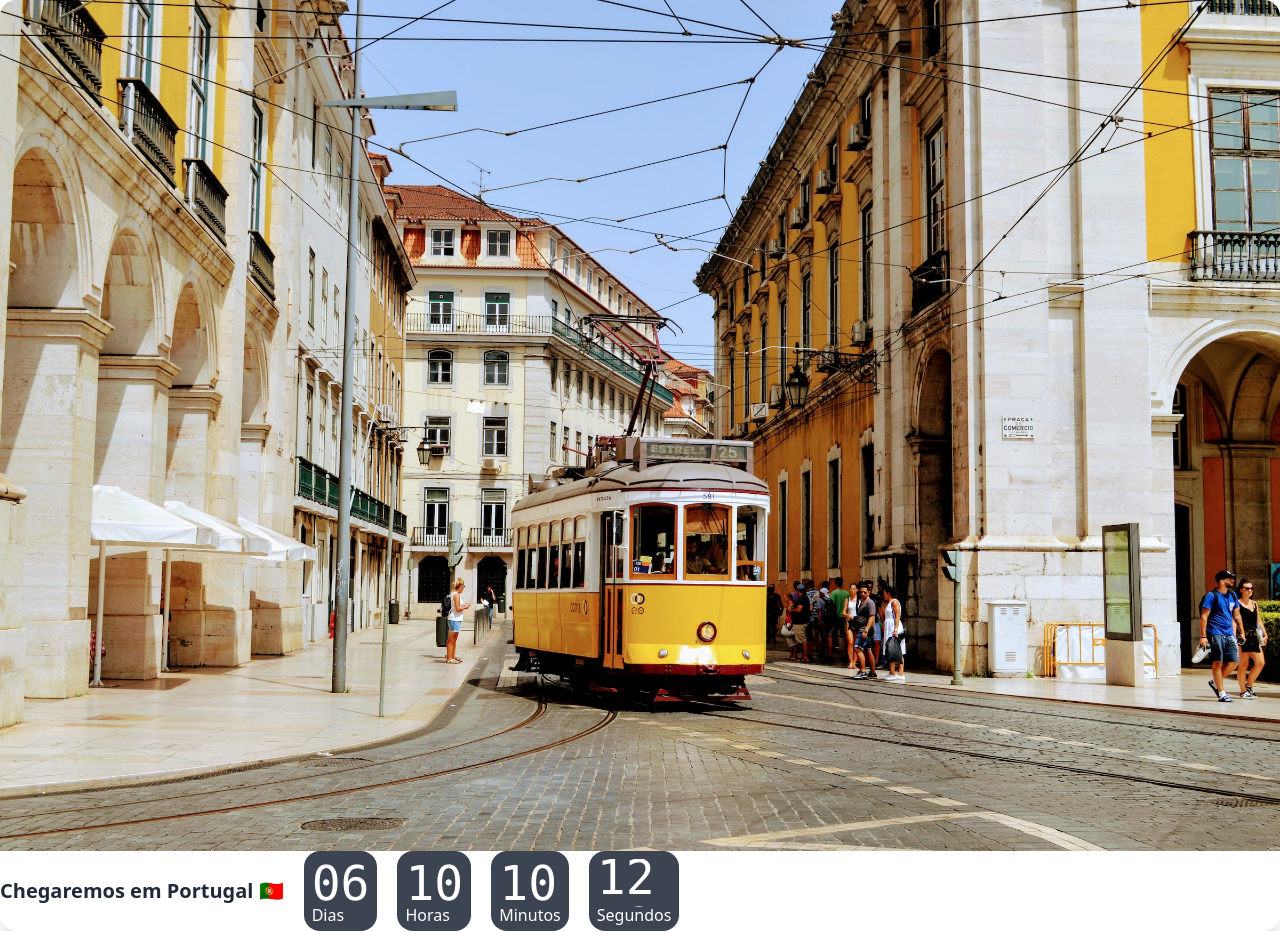
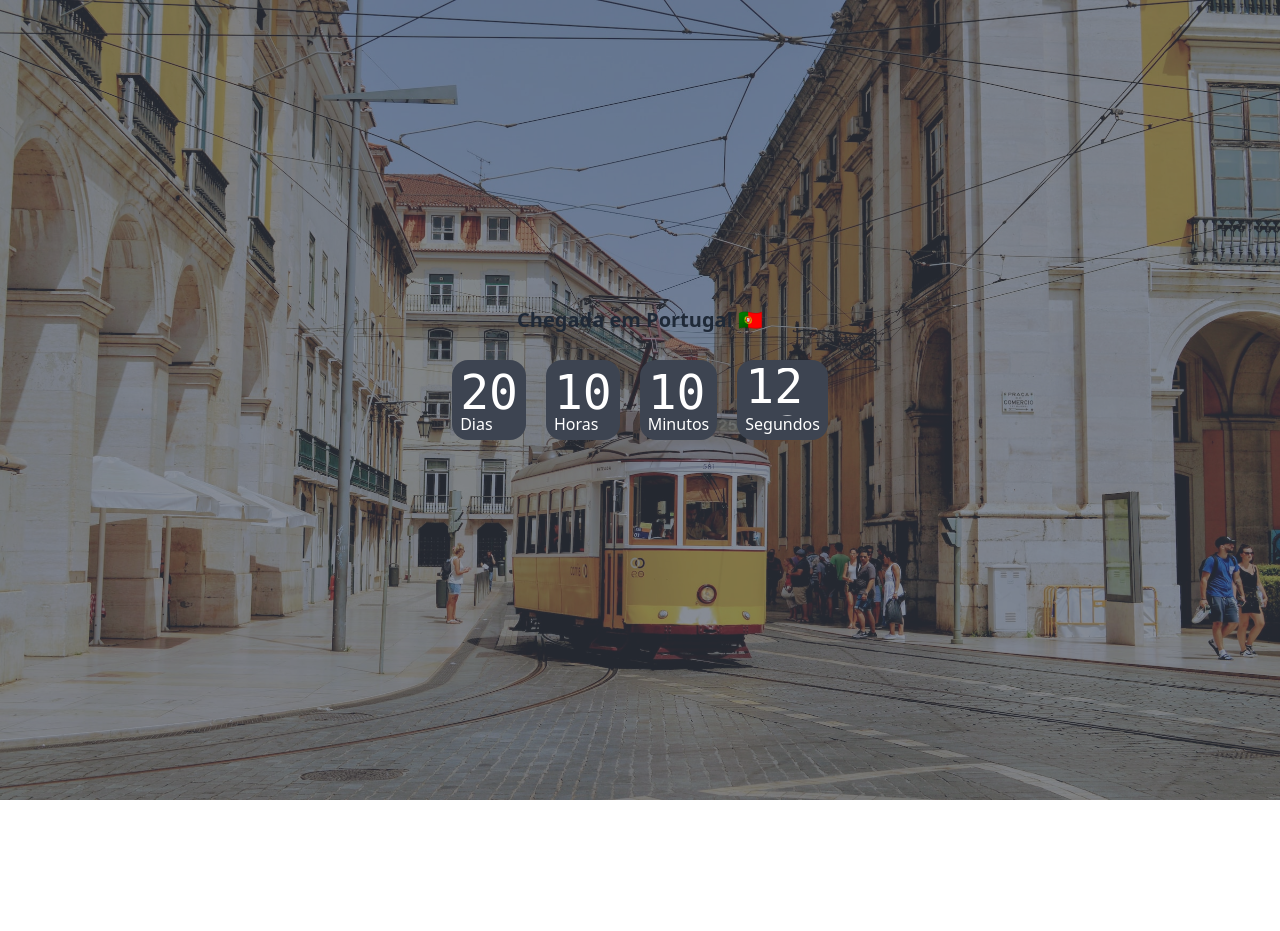
Before and after one commit to Diego-Girao/landing-travel, a React (Vite) app: page / in a window 1280 px wide. After the commit the page ends 800 px from the top, so only its background shows below. Built offline with nearby package versions, Linux system fonts and the light colour scheme.

Commit message:
Style changed card to hero and adjusted width and height

```diff
--- a/src/App.jsx
+++ b/src/App.jsx
@@ -8,22 +8,27 @@ import useCountdown from "./hooks/useCountdown"
 import "./index.css"
 
 function App() {
-	const [day, hour, minute, second] = useCountdown("Mar 27, 2023 10:30:00")
+	const [day, hour, minute, second] = useCountdown("Apr 10, 2023 10:30:00")
 
 	return (
 		<div className="container mx-auto">
-			<div className="card bg-base-100 shadow-xl">
+			<div className="hero bg-base-100 shadow-xl">
 				<figure>
-					<img src={bgPt} alt="lisbon raiwls" />
+					<img
+						src={bgPt}
+						className="max-h-screen w-screen"
+						alt="lisbon raiwls"
+					/>
 				</figure>
-				<div>
-					<div className="card-bod flex flex-row gap-5">
-						<Title title="Chegaremos em Portugal 🇵🇹" />
-						<Counter title="Dias" number={day} />
-						<Counter title="Horas" number={hour} />
-						<Counter title="Minutos" number={minute} />
-						<Counter title="Segundos" number={second} />
-					</div>
+				<div className="hero-overlay bg-opacity-60"></div>
+				<div className="-mt-40">
+					<Title title="Chegada em Portugal 🇵🇹" />
+				</div>
+				<div className="max-w-md flex flex-row gap-5">
+					<Counter title="Dias" number={day} />
+					<Counter title="Horas" number={hour} />
+					<Counter title="Minutos" number={minute} />
+					<Counter title="Segundos" number={second} />
 				</div>
 			</div>
 		</div>
```
